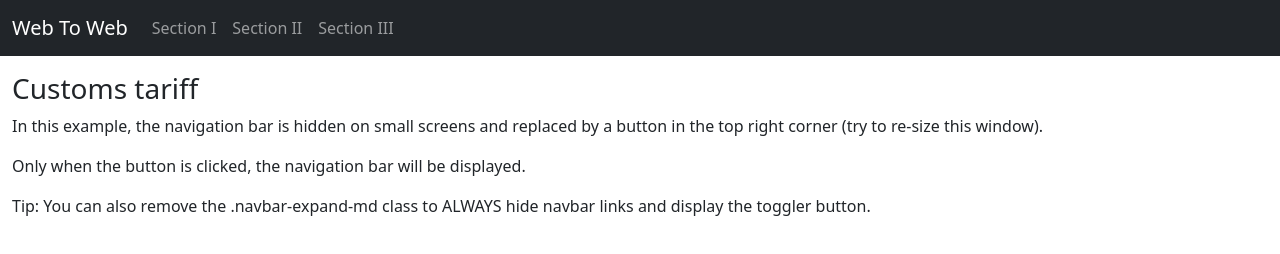
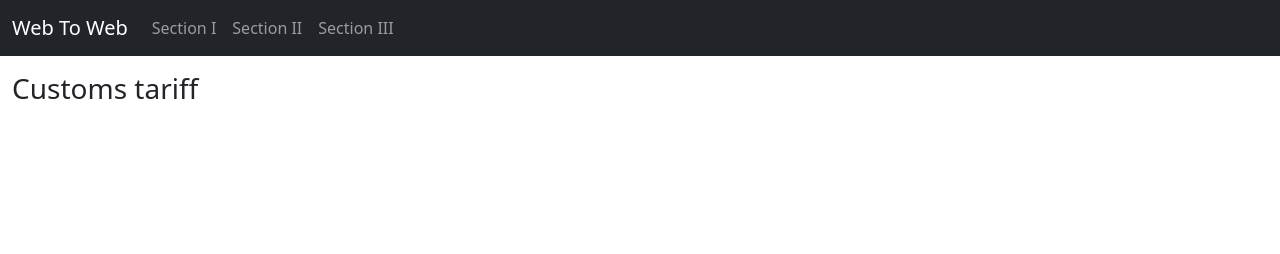
Before and after one commit to mohamed33A/ham_data1, a plain HTML site: page index.html in a window 1280 px wide. Drawn offline with nearby package versions, Linux system fonts and the light colour scheme.

Commit message:
Update index.html

```diff
--- a/index.html
+++ b/index.html
@@ -40,18 +40,7 @@
 
     <div class="container-fluid mt-3">
       <h3>Customs tariff</h3>
-      <p>
-        In this example, the navigation bar is hidden on small screens and
-        replaced by a button in the top right corner (try to re-size this
-        window).
-      </p>
-      <p>
-        Only when the button is clicked, the navigation bar will be displayed.
-      </p>
-      <p>
-        Tip: You can also remove the .navbar-expand-md class to ALWAYS hide
-        navbar links and display the toggler button.
-      </p>
+
     </div>
   </body>
 </html>
```
